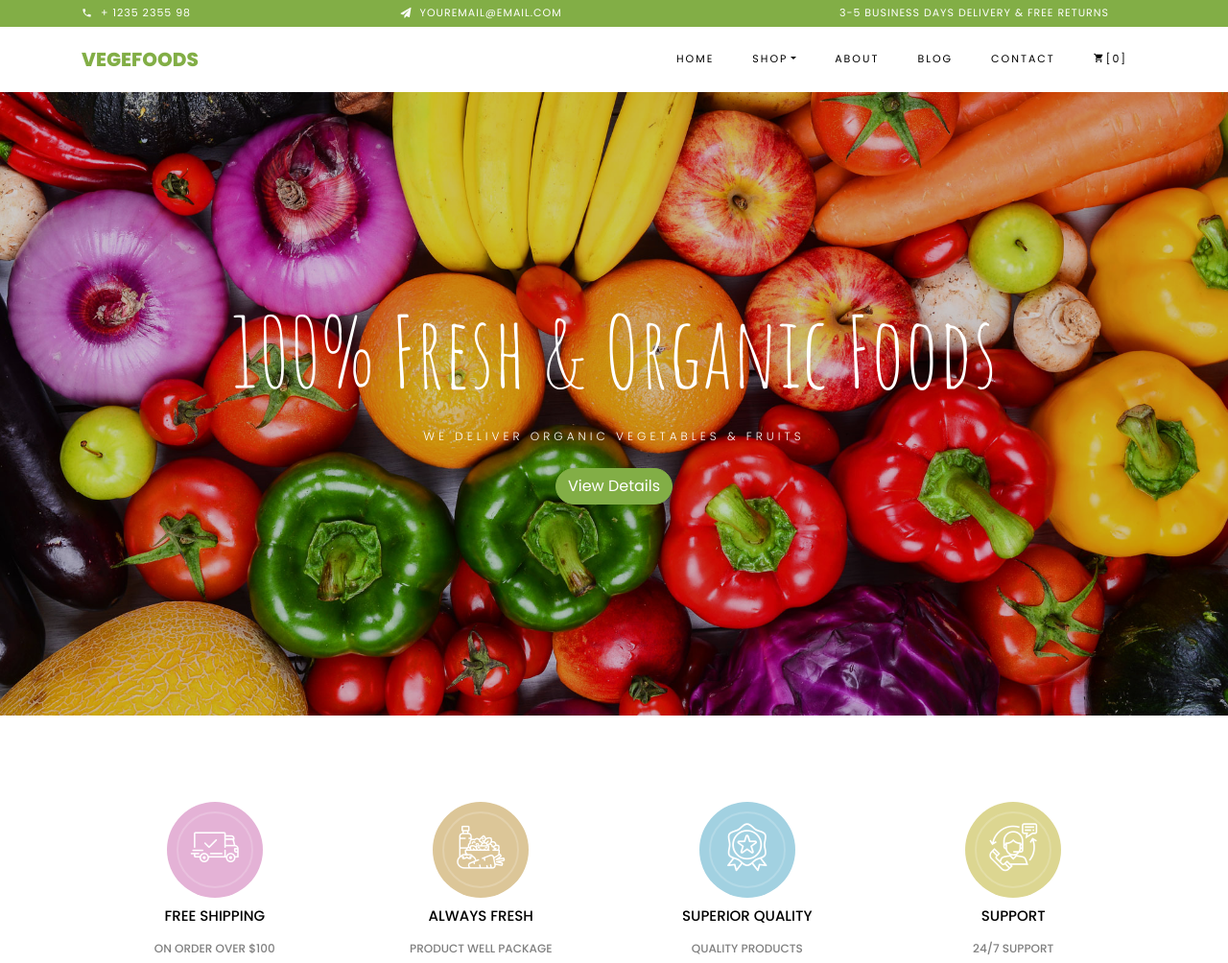
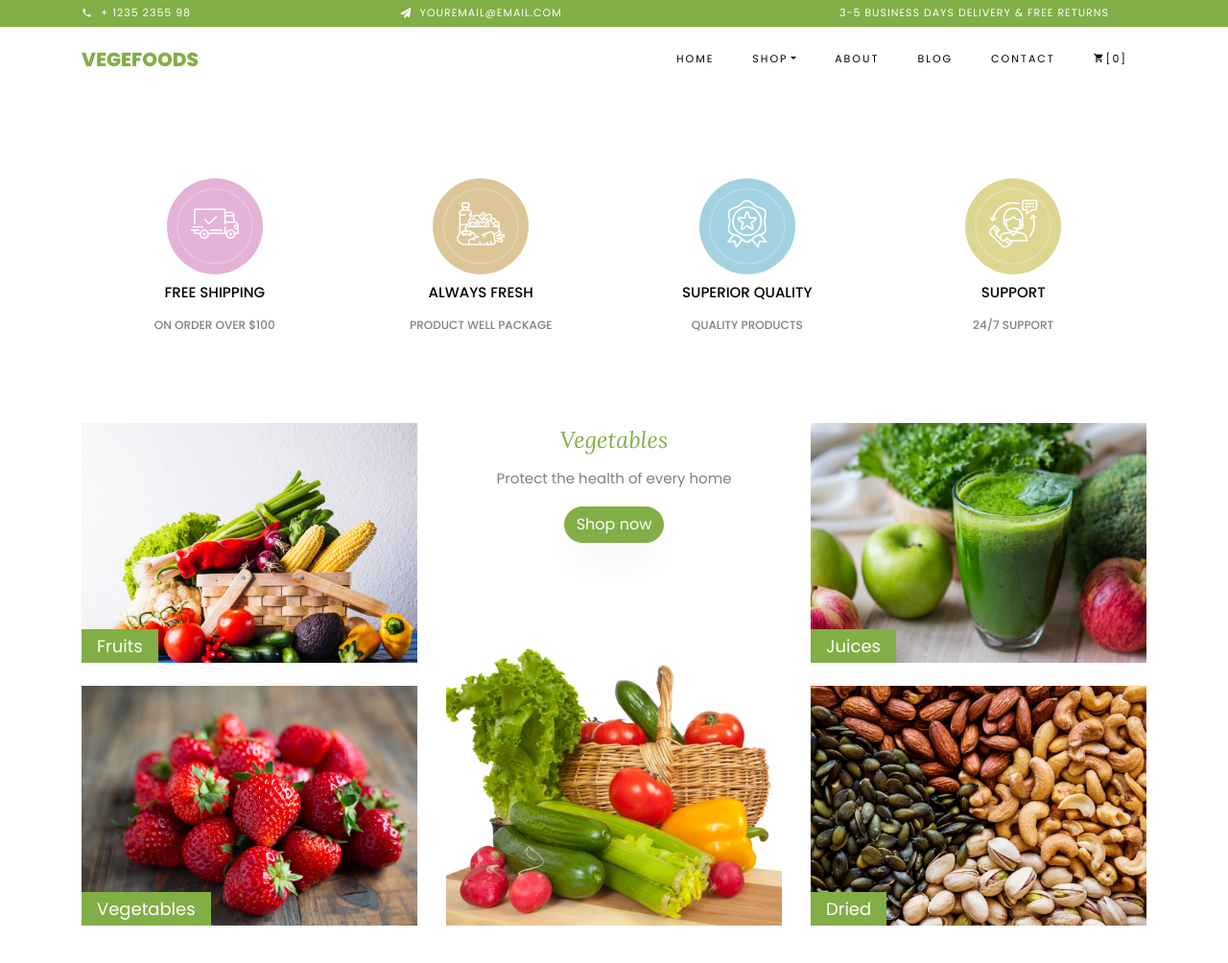
Before and after one commit to coderYoges/ecommerce-sample, a plain HTML site: page index.html in a window 1280 px wide. Shown: the top 1004 px of the page at 96% size. Drawn offline with Linux system fonts and the light colour scheme; some packages are replaced by stand-ins of ours; no server answers; files whose address does not match are found by name.

Commit message:
Fix: Removed slider bar

```diff
--- a/index.html
+++ b/index.html
@@ -81,7 +81,7 @@
 	  </nav>
     <!-- END nav -->
 
-    <section id="home-section" class="hero">
+    <!-- <section id="home-section" class="hero">
 		  <div class="home-slider owl-carousel">
 	      <div class="slider-item" style="background-image: url(images/bg_1.jpg);">
 	      	<div class="overlay"></div>
@@ -113,7 +113,7 @@
 	        </div>
 	      </div>
 	    </div>
-    </section>
+    </section> -->
 
     <section class="ftco-section">
 			<div class="container">
```
